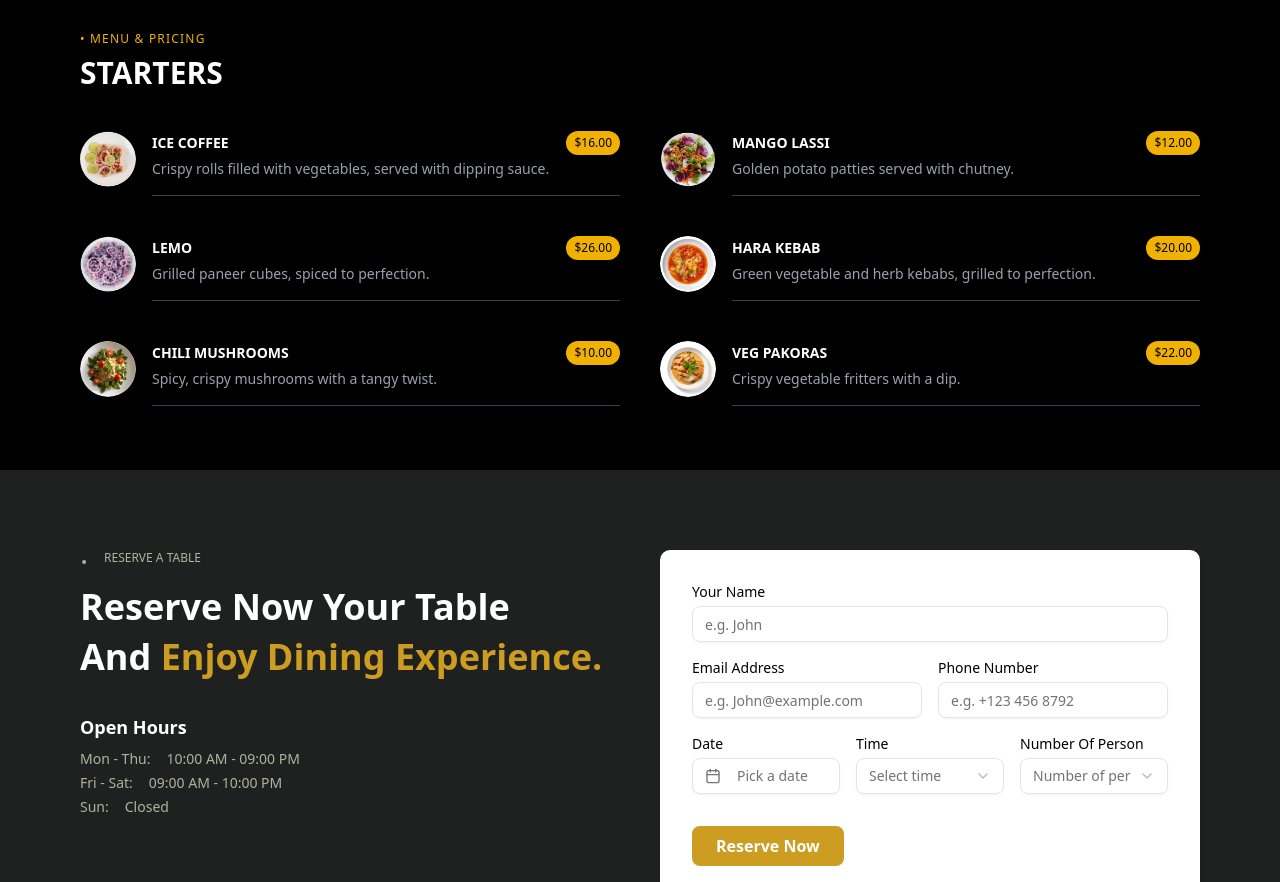
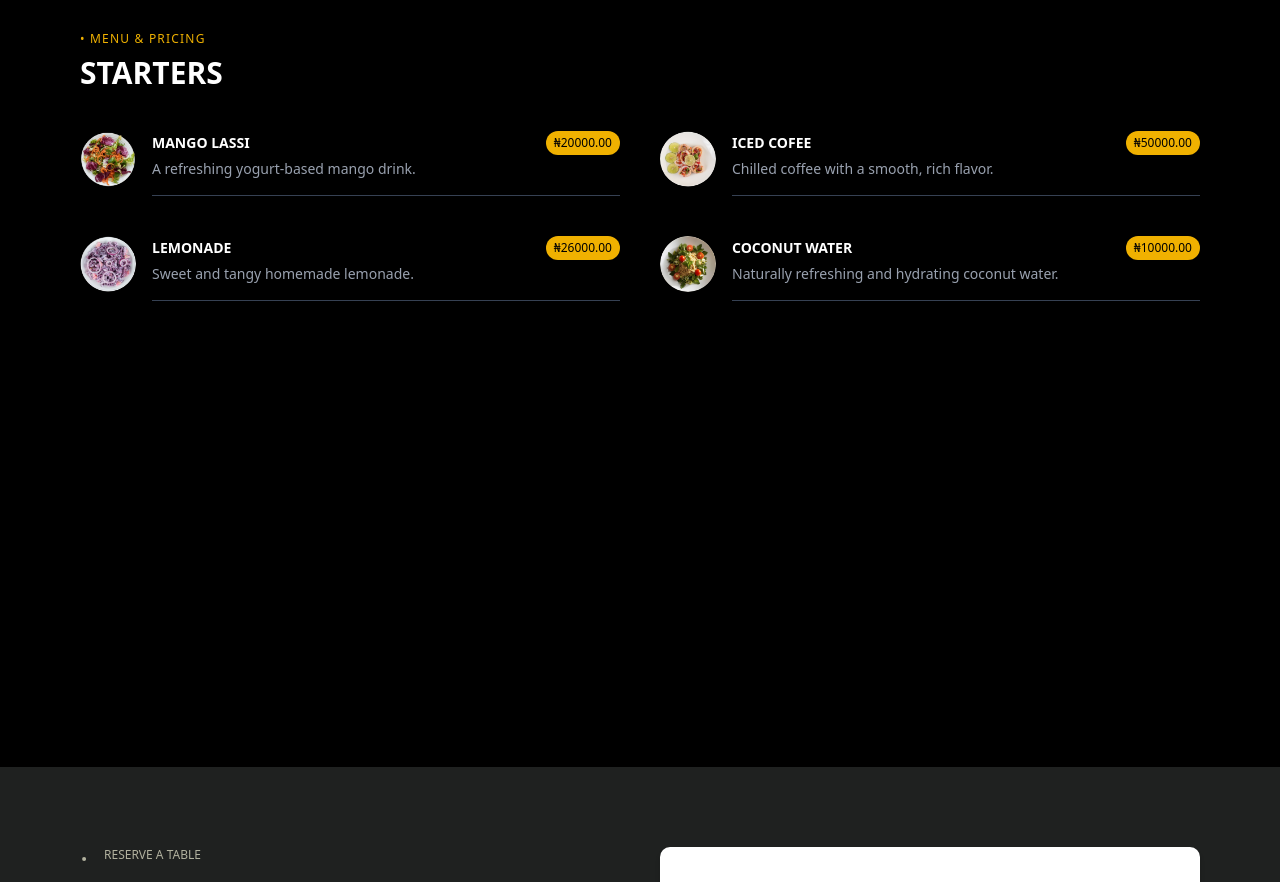
Before and after one commit to i-fetch/Jela-Confectionaries, a Next.js app: page /menu in a window 1280 px wide. Shown: the part 1340-2222 px from the top of the page. Built offline with nearby package versions, Linux system fonts and the light colour scheme.

Commit message:
accepting new changes

```diff
--- a/app/menu/_component/Beverages.jsx
+++ b/app/menu/_component/Beverages.jsx
@@ -2,46 +2,46 @@ import React from 'react';
 
 const Beverages = () => {
   const menuItems = [
+    // {
+    //   title: 'ICED COFEE',
+    //   description: 'Crispy rolls filled with vegetables, served with dipping sauce.',
+    //   price: '$16.00',
+    //   img: '/starters-img-1.png',
+    // },
     {
-      title: 'Ice Coffee',
-      description: 'Crispy rolls filled with vegetables, served with dipping sauce.',
-      price: '$16.00',
+      title: 'MANGO LASSI',
+      description: 'A refreshing yogurt-based mango drink.',
+      price: '₦20000.00',
+      img: '/starters-img-2.png',
+    },
+    {
+      title: 'ICED COFEE',
+      description: 'Chilled coffee with a smooth, rich flavor.',
+      price: '₦50000.00',
       img: '/starters-img-1.png',
     },
     {
-      title: 'Mango lassi',
-      description: 'Golden potato patties served with chutney.',
-      price: '$12.00',
-      img: '/starters-img-2.png',
-    },
-    {
-      title: 'Lemo',
-      description: 'Grilled paneer cubes, spiced to perfection.',
-      price: '$26.00',
+      title: 'LEMONADE',
+      description: 'Sweet and tangy homemade lemonade.',
+      price: '₦26000.00',
       img: '/starters-img-3.png',
     },
     {
-      title: 'Hara Kebab',
-      description: 'Green vegetable and herb kebabs, grilled to perfection.',
-      price: '$20.00',
-      img: '/starters-img-4.png',
-    },
-    {
-      title: 'Chili Mushrooms',
-      description: 'Spicy, crispy mushrooms with a tangy twist.',
-      price: '$10.00',
+      title: 'COCONUT WATER',
+      description: 'Naturally refreshing and hydrating coconut water.',
+      price: '₦10000.00',
       img: '/starters-img-5.png',
     },
-    {
-      title: 'Veg Pakoras',
-      description: 'Crispy vegetable fritters with a dip.',
-      price: '$22.00',
-      img: '/starters-img-6.png',
-    },
+    // {
+    //   title: 'VEG PAKORAS',
+    //   description: 'Crispy vegetable fritters with a dip.',
+    //   price: '$22.00',
+    //   img: '/starters-img-6.png',
+    // },
   ];
 
   return (
-    <section className="bg-black text-white py-16 px-6 md:px-20 ">
+    <section className="bg-black text-white py-16 px-6 md:px-20 h-screen">
       <div className="mb-10">
         <p className="text-xs text-yellow-500 tracking-widest mb-2">• MENU & PRICING</p>
         <h2 className="text-3xl font-bold">STARTERS</h2>
--- a/app/menu/_component/Menu.jsx
+++ b/app/menu/_component/Menu.jsx
@@ -1,6 +1,6 @@
 import React from 'react';
 
-const SpecialMenu = () => {
+const Menu = () => {
   const menuItems = [
     {
       title: 'Starters',
@@ -17,7 +17,7 @@ const SpecialMenu = () => {
   ];
 
   return (
-    <section className="bg-[#0e100f] text-white py-16 text-center">
+    <section className="bg-[#0e100f] text-white py-16 text-center ">
       <div className="max-w-5xl mx-auto px-4">
         <p className="text-xs text-yellow-500 mb-1 tracking-widest">• TASTE THE BEST THAT SURPRISE YOU</p>
         <h2 className="text-3xl font-bold mb-2">
@@ -47,4 +47,4 @@ const SpecialMenu = () => {
   );
 };
 
-export default SpecialMenu;
+export default Menu;
```
